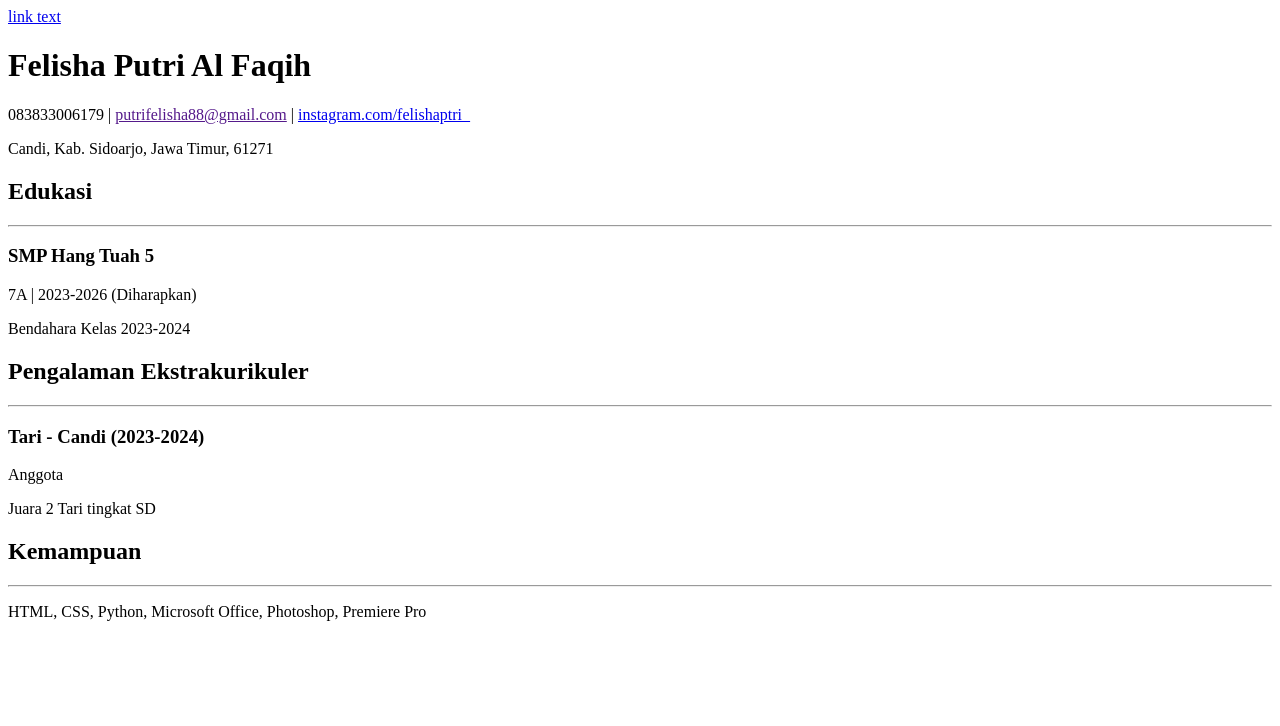
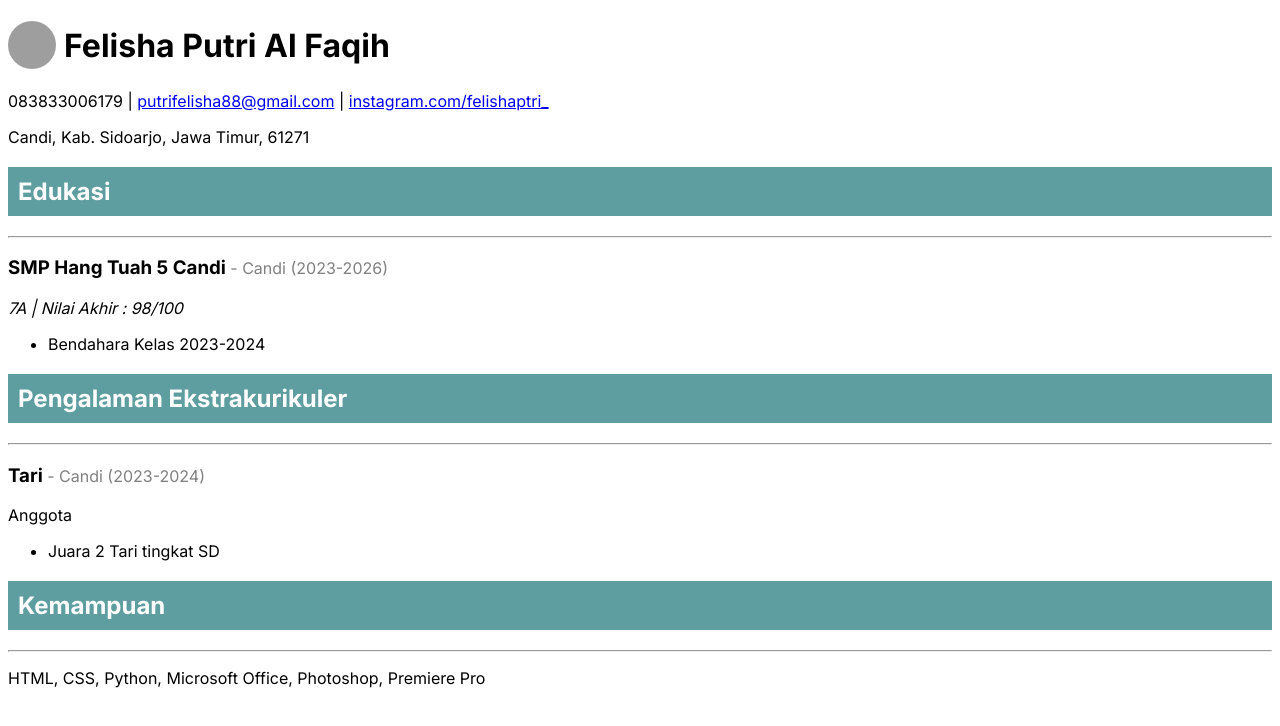
Before and after one commit to felishaptri/felishaptri.github.io, a plain HTML site: page index.html in a window 1280 px wide. Drawn offline with Linux system fonts and the light colour scheme; grey boxes are pictures that could not be loaded.

Commit message:
20240323_belajar

```diff
--- a/index.html
+++ b/index.html
@@ -3,31 +3,36 @@
     <head>
         <title>Page Title</title>
         <link rel="stylesheet" href="styles.css">
-        <!-- <style>
-            /* body { background-color: brown} */
-            /* h2 {background-color: cadetblue;} */
-
-        </style> -->
+        <link rel="preconnect" href="https://fonts.googleapis.com">
+        <link rel="preconnect" href="https://fonts.gstatic.com" crossorigin>
+        <link href="https://fonts.googleapis.com/css2?family=Inter:wght@100..900&display=swap" rel="stylesheet">
     </head>
     <body>
-        <a href="url">link text</a>
-        <h1>Felisha Putri Al Faqih</h1>
-        <p>083833006179 | <a href="">putrifelisha88@gmail.com</a>  | <a href="instagram.com/felishaptri_" target="_blank">instagram.com/felishaptri_</a></p>
+        <h1 id="profil">
+            <img class="foto-profil" src="https://tse1.mm.bing.net/th?id=OIP.eIx9Fc2sG-5A-Lh2Rv-EHQHaJ4&pid=Api&P=0&h=180" alt="">
+            Felisha Putri Al Faqih
+        </h1>
+        <p>083833006179 | <a href="mailto:putrifelisha88@gmail.com">putrifelisha88@gmail.com</a>  | <a href="http://instagram.com/felishaptri_" target="_blank">instagram.com/felishaptri_</a></p>
         <p>Candi, Kab. Sidoarjo, Jawa Timur, 61271</p>
         <h2>Edukasi</h2>
         <hr>
-        <h3>SMP Hang Tuah 5</h3>
-        <p>7A | 2023-2026 (Diharapkan)</p>
-        <p>Bendahara Kelas 2023-2024</p>
-
+        <h3>SMP Hang Tuah 5 Candi <span>- Candi (2023-2026)</span></h3>
+        <i>7A | Nilai Akhir : 98/100</i>
+        <ul>
+            <li>Bendahara Kelas 2023-2024</li>
+        </ul>
         <h2>Pengalaman Ekstrakurikuler</h2>
         <hr>
-        <h3>Tari - Candi (2023-2024)</h3>
+        <h3>Tari <span>- Candi (2023-2024)</span></h3>
         <p>Anggota</p>
-        <p>Juara 2 Tari tingkat SD</p>
+        <ul>
+            <li>Juara 2 Tari tingkat SD</li>
+        </ul>
 
         <h2>Kemampuan</h2>
         <hr>
         <p>HTML, CSS, Python, Microsoft Office, Photoshop, Premiere Pro</p>
+
+
     </body>
 </html>
--- a/styles.css
+++ b/styles.css
@@ -0,0 +1,27 @@
+* {
+    font-family: inter;
+}
+
+#profil {
+    display: flex;
+    align-items: center;
+}
+
+.foto-profil {
+    height: 48px;
+    width: 48px;
+    border-radius: 50%;
+    margin-right: 8px;
+    object-fit: cover;
+}
+h2 {
+    background-color: cadetblue;
+    padding: 10px;
+    color: white;
+}
+
+span {
+    font-weight: 400;
+    font-size: 16px;
+    color: gray;
+}
```
